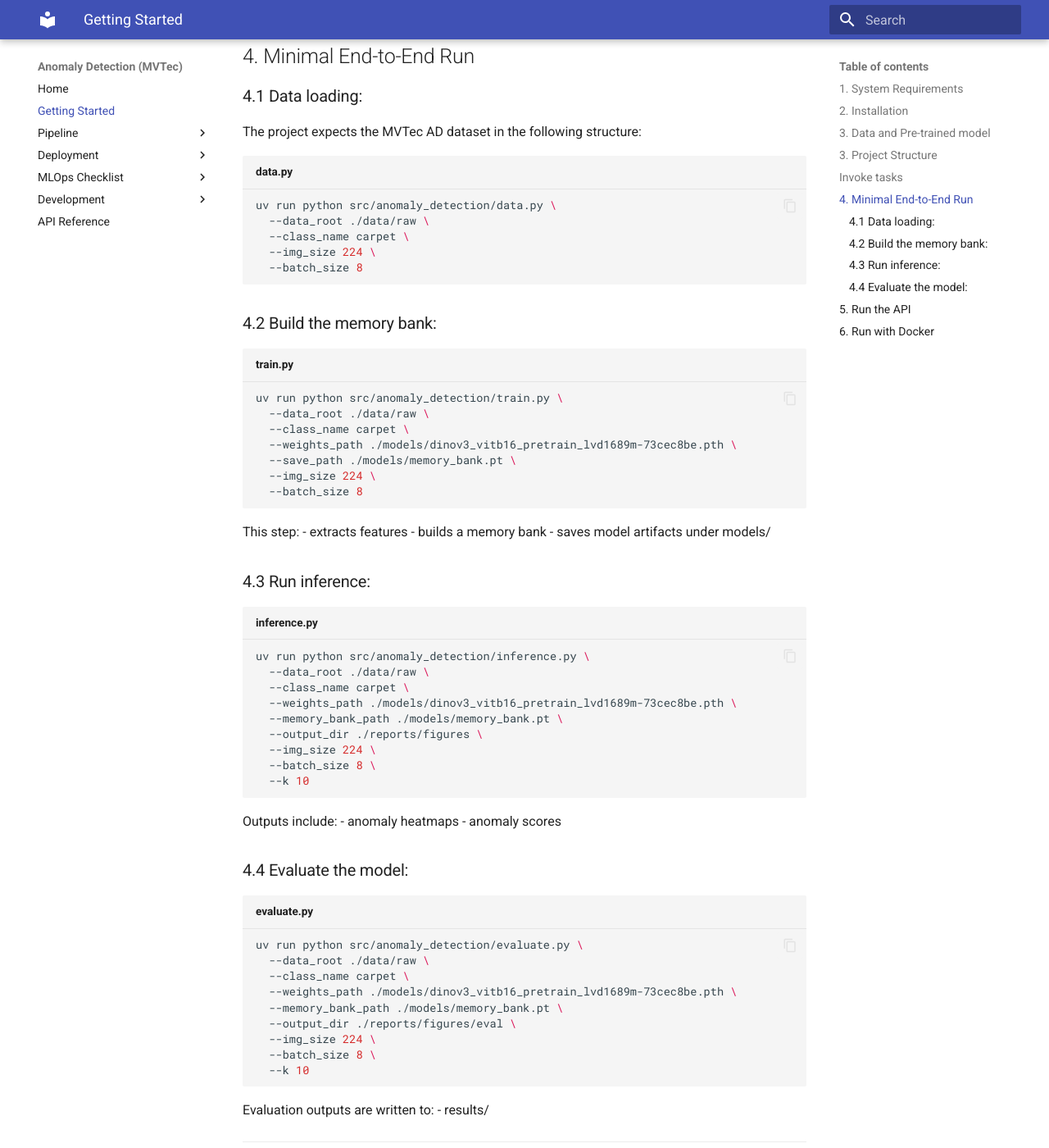
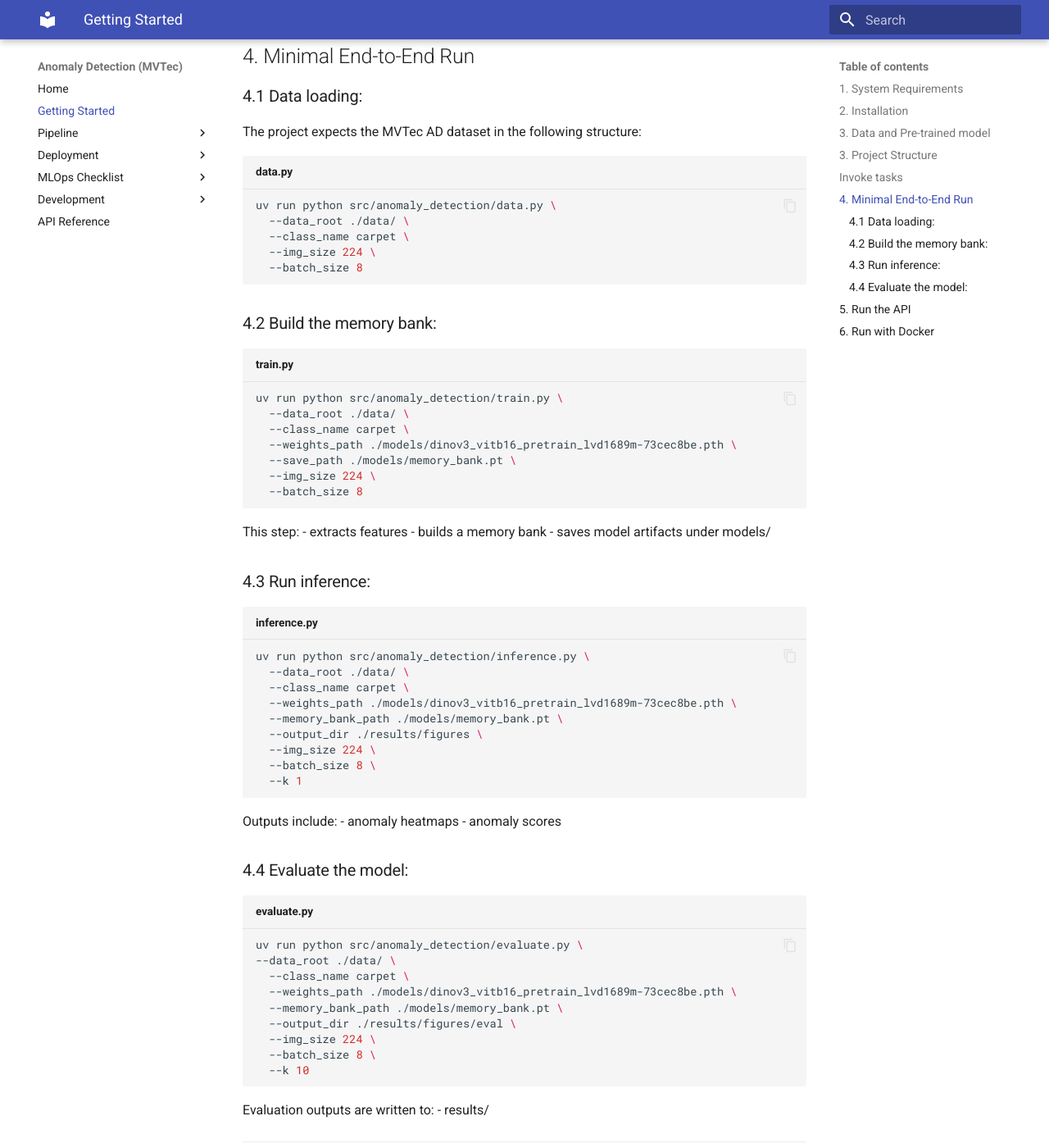
Before and after one commit to Kxlar/MLOPs_Project, an MkDocs documentation site: the page built from docs/source/getting-started.md, in a window 1280 px wide and 1400 px high, scrolled down 1792 px. Shown: the whole window at 82% size. Built offline with MkDocs 1.6.1 and Material for MkDocs 9.7.7, drawn with Linux system fonts in a browser that asks for light colours.

Commit message:
getting-started.md update

````diff
--- a/docs/source/getting-started.md
+++ b/docs/source/getting-started.md
@@ -90,7 +90,7 @@ The project expects the MVTec AD dataset in the following structure:
 
 ```bash title="data.py"
 uv run python src/anomaly_detection/data.py \
-  --data_root ./data/raw \
+  --data_root ./data/ \
   --class_name carpet \
   --img_size 224 \
   --batch_size 8
@@ -99,7 +99,7 @@ uv run python src/anomaly_detection/data.py \
 ### 4.2 Build the memory bank:
 ```bash title="train.py"
 uv run python src/anomaly_detection/train.py \
-  --data_root ./data/raw \
+  --data_root ./data/ \
   --class_name carpet \
   --weights_path ./models/dinov3_vitb16_pretrain_lvd1689m-73cec8be.pth \
   --save_path ./models/memory_bank.pt \
@@ -115,14 +115,14 @@ This step:
 ### 4.3 Run inference:
 ```bash title="inference.py"
 uv run python src/anomaly_detection/inference.py \
-  --data_root ./data/raw \
+  --data_root ./data/ \
   --class_name carpet \
   --weights_path ./models/dinov3_vitb16_pretrain_lvd1689m-73cec8be.pth \
   --memory_bank_path ./models/memory_bank.pt \
-  --output_dir ./reports/figures \
+  --output_dir ./results/figures \
   --img_size 224 \
   --batch_size 8 \
-  --k 10
+  --k 1
 ```
 
 Outputs include:
@@ -132,11 +132,11 @@ Outputs include:
 ### 4.4 Evaluate the model:
 ```bash title="evaluate.py"
 uv run python src/anomaly_detection/evaluate.py \
-  --data_root ./data/raw \
+--data_root ./data/ \
   --class_name carpet \
   --weights_path ./models/dinov3_vitb16_pretrain_lvd1689m-73cec8be.pth \
   --memory_bank_path ./models/memory_bank.pt \
-  --output_dir ./reports/figures/eval \
+  --output_dir ./results/figures/eval \
   --img_size 224 \
   --batch_size 8 \
   --k 10
````
